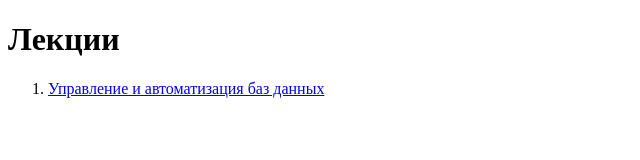
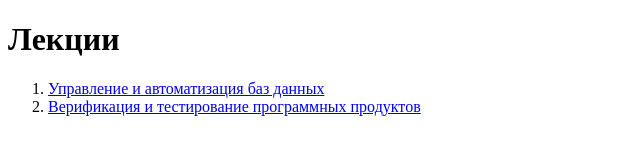
Before and after one commit to kryachkovgs23-pixel/Subjects, a plain HTML site: page index.html in a window 1280 px wide. Shown: the whole page, without its empty margins (0-640 px from the left). Drawn offline with Linux system fonts and the light colour scheme.

Commit message:
Update index.html

```diff
--- a/index.html
+++ b/index.html
@@ -9,6 +9,7 @@
     <h1>Лекции</h1>
     <ol>
         <li><a href="Auto.html">Управление и автоматизация баз данных</a></li>
+        <li><a href="Ver_vs_Auto.html">Верификация и тестирование программных продуктов</a></li>
     </ol>
 </body>
 </html>
```
